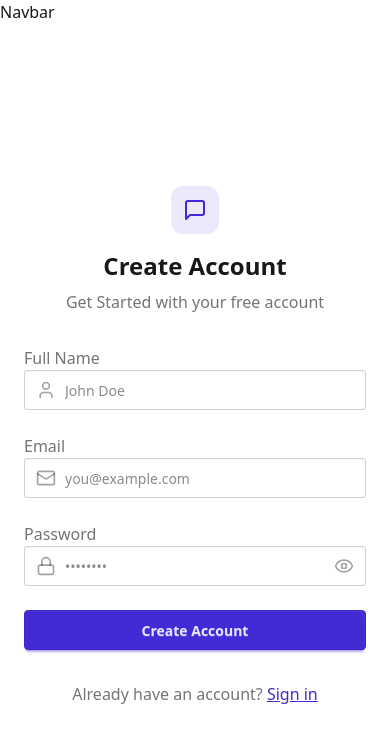
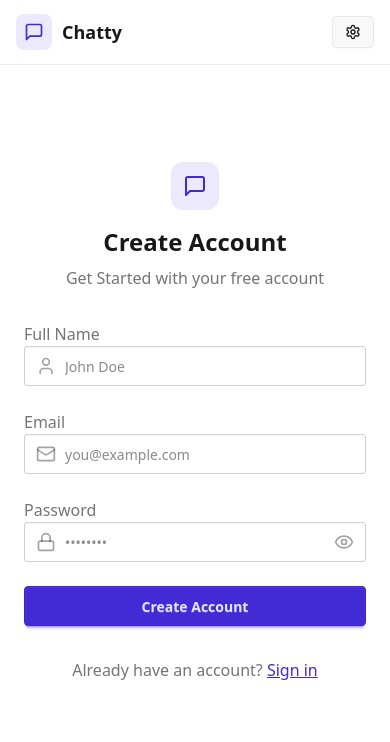
Before and after one commit to Tokosama/Chat-App, a React (Vite) app in the folder frontend/: page /signup in a window 390 px wide. Shown: the top 742 px of the page. Built offline with nearby package versions, Linux system fonts and the light colour scheme; no server answers.

Commit message:
Add of the Navbar and add of the logout functionnality

```diff
--- a/frontend/src/components/Navbar.jsx
+++ b/frontend/src/components/Navbar.jsx
@@ -1,9 +1,57 @@
-import React from 'react'
-import { userAuthStore } from '../store/useAuthStore'
+import React from "react";
+import { userAuthStore } from "../store/useAuthStore";
+import { Link } from "react-router-dom";
+import { LogOut, MessageSquare, Settings, User } from "lucide-react";
 
 export const Navbar = () => {
+  const { logout, authUser } = userAuthStore();
 
   return (
-    <div>Navbar</div>
-  )
-}
+    <header className=" border-b border-base-300 fixed w-full top-0 z-40 backdrop-blur-lg bg-base-100/80 ">
+      <div className="container mx-auto px-4 h-16 ">
+        <div className="flex items-center justify-between h-full">
+          <div className="flex items-center gap-8">
+            <Link
+              to="/"
+              className="flex items-center gap-2.5 hover:opacity-80 transition-all "
+            >
+              <div className="w-9 h-9 rounded-lg bg-primary/10 flex items-center justify-center ">
+                <MessageSquare className="w-5 h-5 text-primary " />
+              </div>
+
+              <h1 className="text-lg font-bold"> Chatty</h1>
+            </Link>
+          </div>
+          <div className="flex items-center gap-2 ">
+            <Link
+              to="/settings"
+              className="btn btn-sm gap-2 transition-colors "
+            >
+              <Settings className="w-4 h-4" />
+              <span className="hidden sm:inline">Settings</span>
+            </Link>
+            {authUser && (
+              <>
+                <Link
+                  to={"/profile"}
+                  className="btn btn-sm gap-2"
+                >
+                  <User className="size-5" />
+                  <span className="hidden sm:inline">Profile</span>
+                </Link>
+
+                <button
+                  className="flex gap-2 items-center hover:cursor-pointer"
+                  onClick={logout}
+                >
+                  <LogOut className="size-5" />
+                  <span className="hidden sm:inline">Logout</span>
+                </button>
+              </>
+            )}
+          </div>
+        </div>
+      </div>
+    </header>
+  );
+};
--- a/frontend/src/store/useAuthStore.js
+++ b/frontend/src/store/useAuthStore.js
@@ -37,6 +37,7 @@
     try {
       await axiosInstance.post("/auth/logout");
       set({ authUser: null });
+      toast.success("Logged out sucessfully")
     } catch (error) {
       toast.error(error.response.data.message);
     }
```
